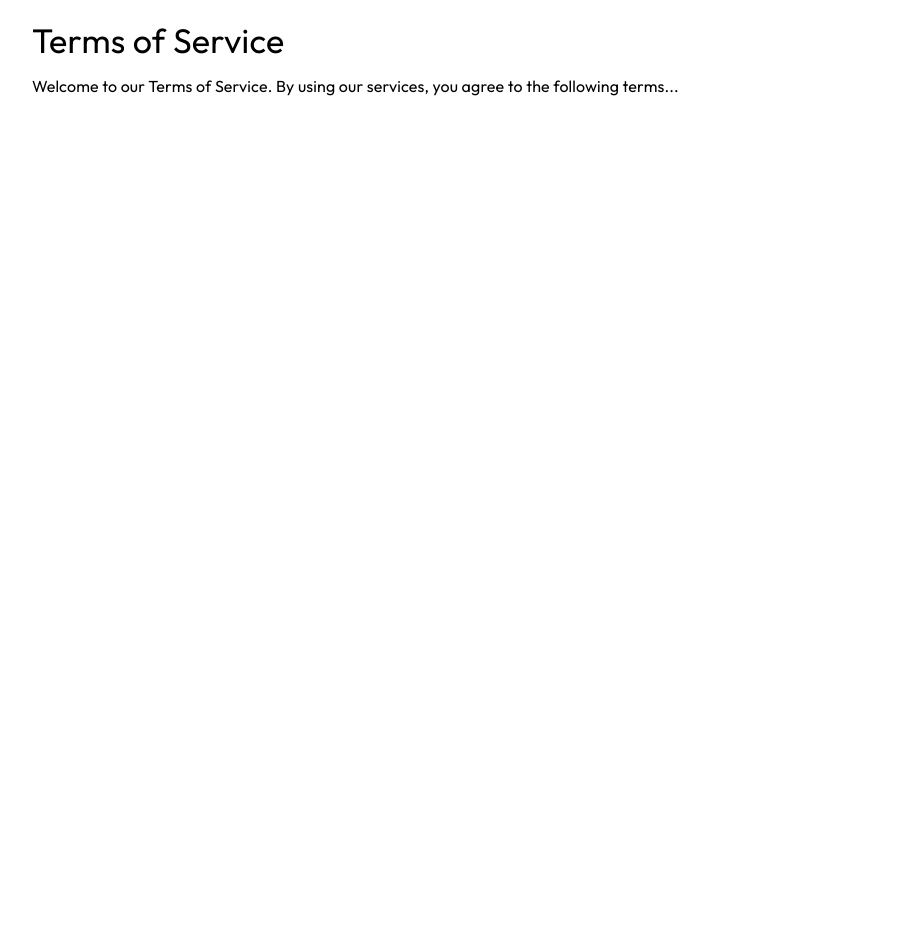
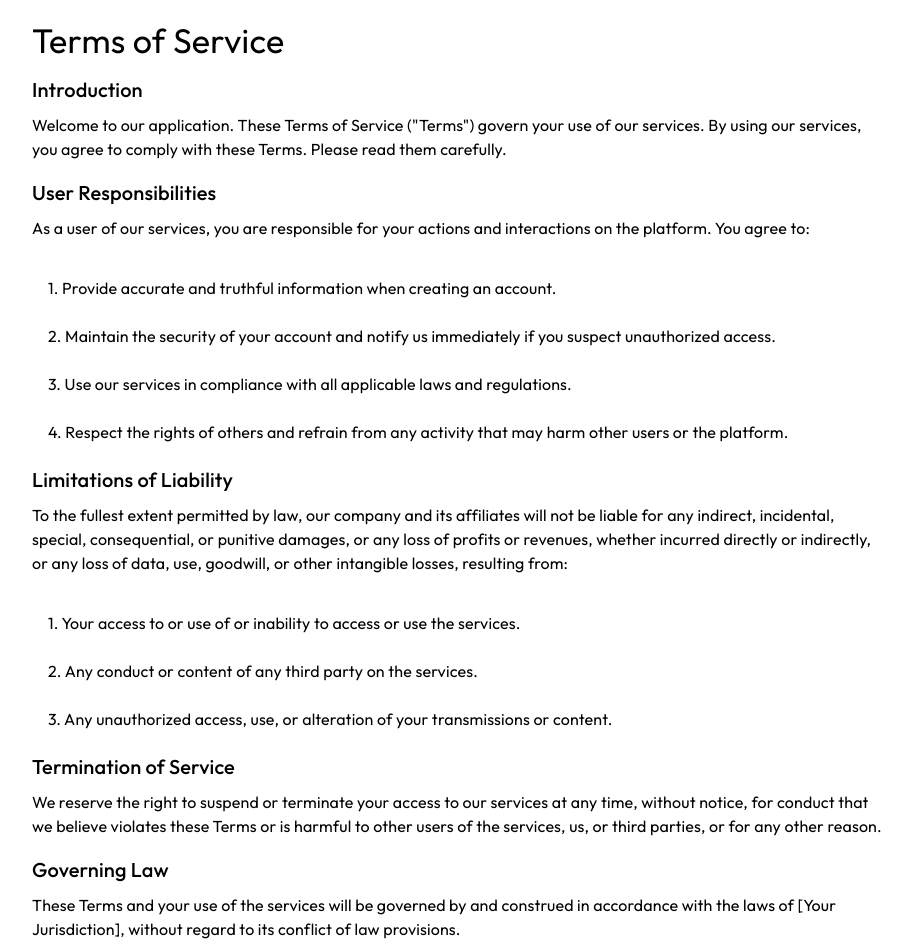
Before and after one commit to sphllzulu/shopify, a React (Vite) app: page /terms-of-service in a window 1280 px wide. Shown: the top 952 px of the page, without its empty margins (182-1094 px from the left). Before the commit the page ends 800 px from the top, so only its background shows below. Built offline with nearby package versions, Linux system fonts and the light colour scheme.

Commit message:
Added the terms of service option

```diff
--- a/src/TermsOfService.jsx
+++ b/src/TermsOfService.jsx
@@ -1,14 +1,73 @@
 import React from 'react';
-import { Container, Typography } from '@mui/material';
+import { Container, Typography,List, ListItem,ListItemText } from '@mui/material';
 
 const TermsOfService = () => {
   return (
     <Container maxWidth="md" sx={{ padding: '20px' }}>
       <Typography variant="h4" gutterBottom>Terms of Service</Typography>
-      <Typography variant="body1" paragraph>
-        {/* Your terms of service content here */}
-        Welcome to our Terms of Service. By using our services, you agree to the following terms...
-      </Typography>
+
+
+<Typography variant="h6" gutterBottom>Introduction</Typography>
+<Typography variant="body1" paragraph>
+  Welcome to our application. These Terms of Service ("Terms") govern your use of our services. By using our services, you agree to comply with these Terms. Please read them carefully.
+</Typography>
+
+
+<Typography variant="h6" gutterBottom>User Responsibilities</Typography>
+<Typography variant="body1" paragraph>
+  As a user of our services, you are responsible for your actions and interactions on the platform. You agree to:
+</Typography>
+<List>
+  <ListItem>
+    <ListItemText primary="1. Provide accurate and truthful information when creating an account." />
+  </ListItem>
+  <ListItem>
+    <ListItemText primary="2. Maintain the security of your account and notify us immediately if you suspect unauthorized access." />
+  </ListItem>
+  <ListItem>
+    <ListItemText primary="3. Use our services in compliance with all applicable laws and regulations." />
+  </ListItem>
+  <ListItem>
+    <ListItemText primary="4. Respect the rights of others and refrain from any activity that may harm other users or the platform." />
+  </ListItem>
+</List>
+
+
+<Typography variant="h6" gutterBottom>Limitations of Liability</Typography>
+<Typography variant="body1" paragraph>
+  To the fullest extent permitted by law, our company and its affiliates will not be liable for any indirect, incidental, special, consequential, or punitive damages, or any loss of profits or revenues, whether incurred directly or indirectly, or any loss of data, use, goodwill, or other intangible losses, resulting from:
+</Typography>
+<List>
+  <ListItem>
+    <ListItemText primary="1. Your access to or use of or inability to access or use the services." />
+  </ListItem>
+  <ListItem>
+    <ListItemText primary="2. Any conduct or content of any third party on the services." />
+  </ListItem>
+  <ListItem>
+    <ListItemText primary="3. Any unauthorized access, use, or alteration of your transmissions or content." />
+  </ListItem>
+</List>
+
+
+<Typography variant="h6" gutterBottom>Termination of Service</Typography>
+<Typography variant="body1" paragraph>
+  We reserve the right to suspend or terminate your access to our services at any time, without notice, for conduct that we believe violates these Terms or is harmful to other users of the services, us, or third parties, or for any other reason.
+</Typography>
+
+
+<Typography variant="h6" gutterBottom>Governing Law</Typography>
+<Typography variant="body1" paragraph>
+  These Terms and your use of the services will be governed by and construed in accordance with the laws of [Your Jurisdiction], without regard to its conflict of law provisions.
+</Typography>
+
+
+<Typography variant="h6" gutterBottom>Changes to Terms</Typography>
+<Typography variant="body1" paragraph>
+  We reserve the right to modify these Terms at any time. Any changes to the Terms will be posted on this page, and we encourage you to review them periodically. Your continued use of the services after any such changes constitutes your acceptance of the new Terms.
+</Typography>
+
+
     </Container>
   );
 };
```
Also changed, not shown: 1 other file (tests, documents, lock files or other folders).
